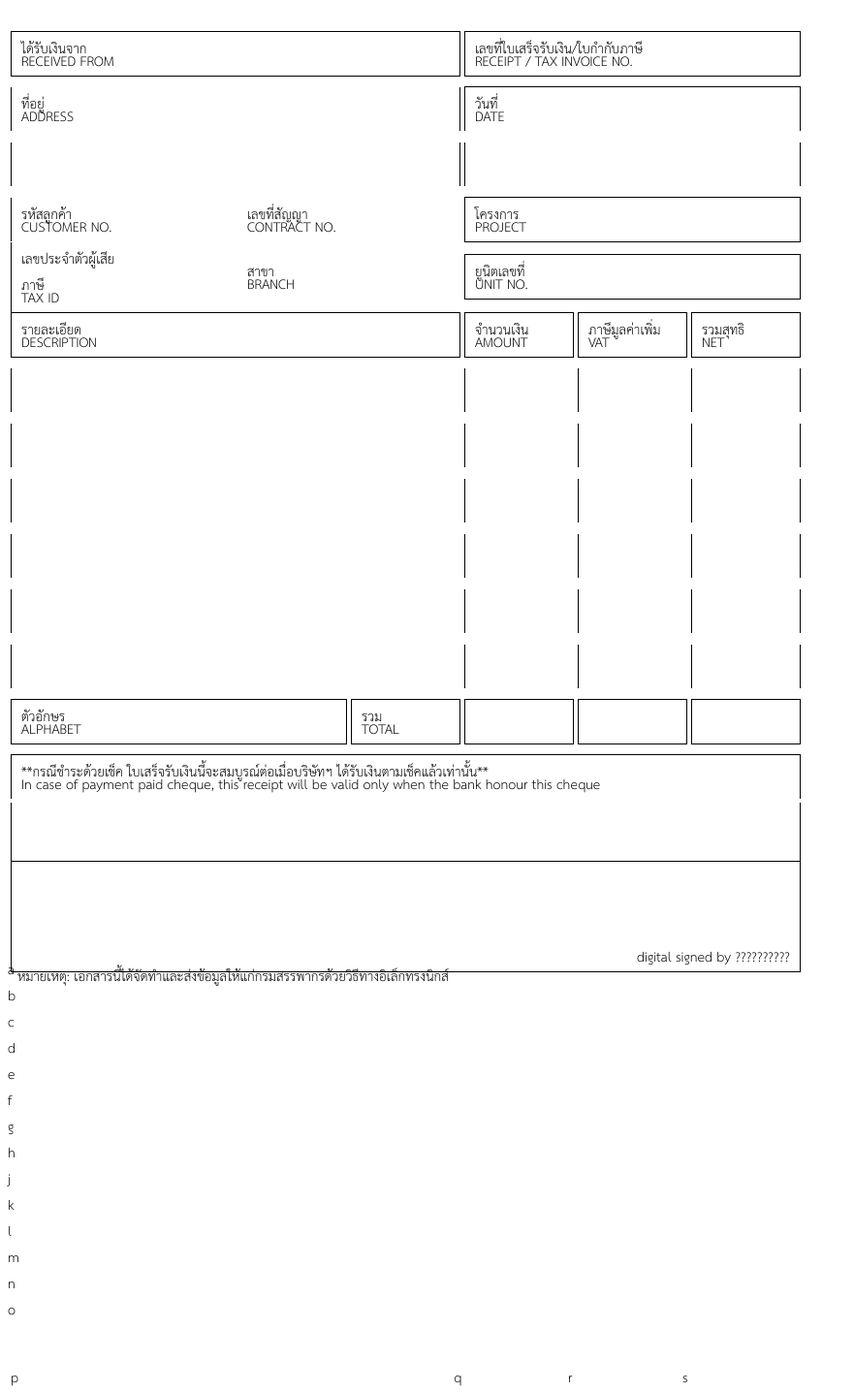
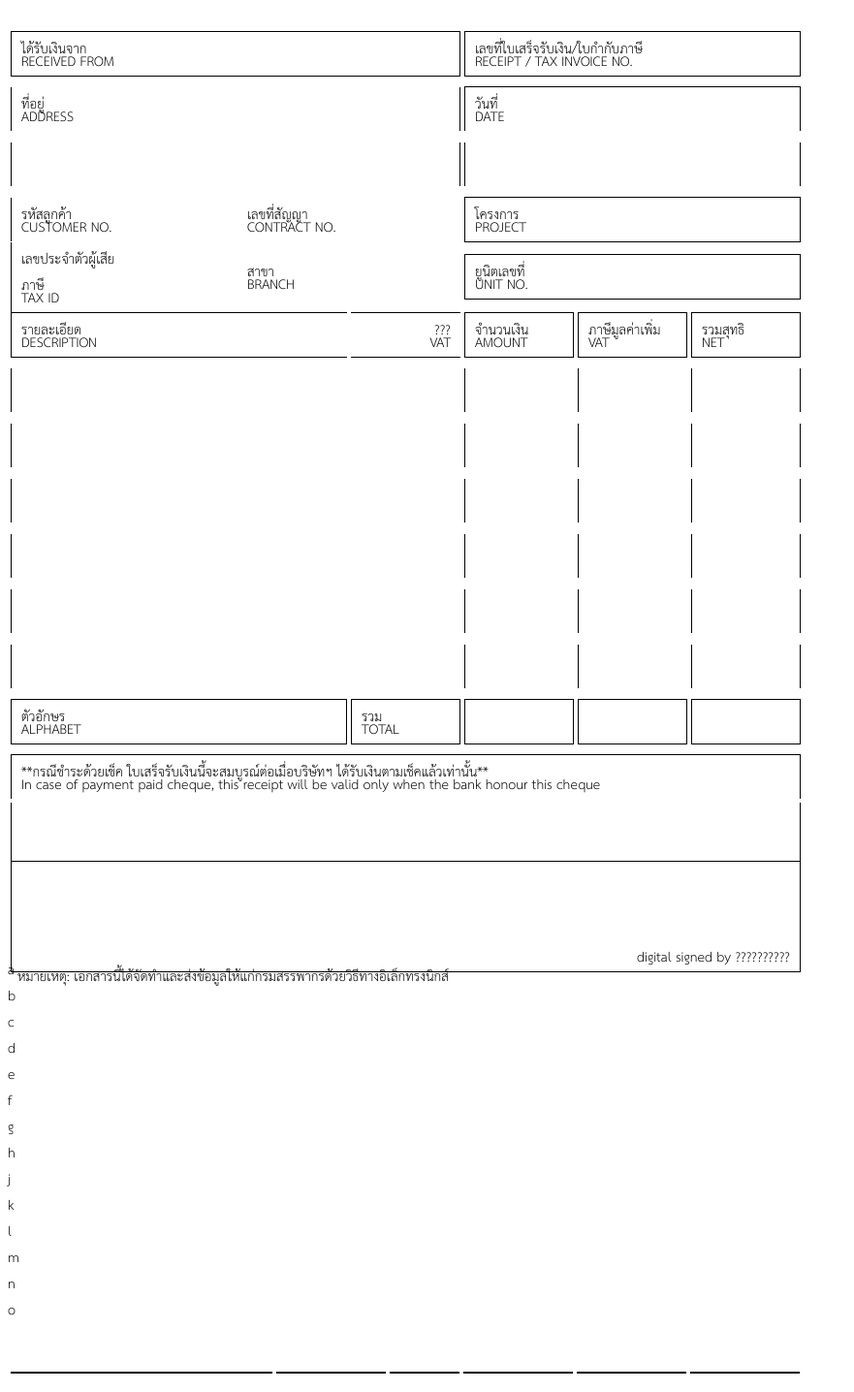
Before and after one commit to jorokb/project, a Django app: template PROJECT/PROJECTAPP/templates/PROJECTAPP/lpc.html in a window 1280 px wide. Shown: the part 2523-3959 px from the top of the page at 97% size, without its empty margins (0-881 px from the left). Run offline with Django 3.2, Linux system fonts and the light colour scheme; the template is opened without the code that fills it: most values are stand-ins (such as "Sample title", 1, 10 or a date in 2020).

Commit message:
add VAT DESC on Tamplate 1

```diff
--- a/PROJECT/PROJECTAPP/static/PROJECTAPP/css/template1.css
+++ b/PROJECT/PROJECTAPP/static/PROJECTAPP/css/template1.css
@@ -24,5 +24,5 @@ td {
 
 
 #table-items td {
-	width: 112px;
+	width: 113px;
 }
--- a/PROJECT/PROJECTAPP/templates/PROJECTAPP/template1.html
+++ b/PROJECT/PROJECTAPP/templates/PROJECTAPP/template1.html
@@ -144,9 +144,9 @@
 
 			@frame {
 				-pdf-frame-content: table-items-div;
-				left: 30px;
-				top: 505px;
-				width: 780px;
+				left: 25px;
+				top: 500px;
+				width: 790px;
 				height: 300px;
 			}
 		}
@@ -246,9 +246,13 @@
 					</td>
 				</tr>
 				<tr>
-					<td colspan="4">
-						<p id="thai-words">รายละเอียด</p>
-						<p id="eng-words">DESCRIPTION</p>
+					<td colspan="3">
+						<p id="thai-words" style="border-right: none;">รายละเอียด</p>
+						<p id="eng-words" style="border-right: none;">DESCRIPTION</p>
+					</td>
+					<td style="text-align: right;">
+						<p id="thai-words" style="border: none; border-top: 1px solid; padding-right: 10px;">???</p>
+						<p id="eng-words" style="border: none; border-bottom: 1px solid; padding-right: 10px;">VAT</p>
 					</td>
 					<td>
 						<p id="thai-words">จำนวนเงิน</p>
@@ -486,24 +490,34 @@
 		<!-- this is your loop items -->
 		{% for item in line_items %}
 			<tr>
-				<td style="width: 448px;">
-					<p style="">
-						p
+				<td style="width: 270px;">
+					<p style="border: 1px solid;">
+						<!-- DESCRIPTION -->
 					</p>
 				</td>
 				<td>
-					<p style="padding-left: 5px;">
-						q
+					<p style="padding-left: 5px;border: 1px solid;">
+						<!-- VAT DESCRIPTION -->
+					</p>
+				</td>
+				<td style="width: 72px;">
+					<p style="padding-left: 5px;border: 1px solid;">
+						<!-- VAT DESCRIPTION IN "%" -->
 					</p>
 				</td>
 				<td>
-					<p style="padding-left: 7px;">
-						r
+					<p style="padding-left: 5px;border: 1px solid;">
+						<!-- AMOUNT -->
 					</p>
 				</td>
 				<td>
-					<p style="padding-left: 9px;">
-						s
+					<p style="padding-left: 7px;border: 1px solid;">
+						<!-- VAT -->
+					</p>
+				</td>
+				<td>
+					<p style="padding-left: 9px;border: 1px solid;">
+						<!-- NET -->
 					</p>
 				</td>
 			</tr>
```
